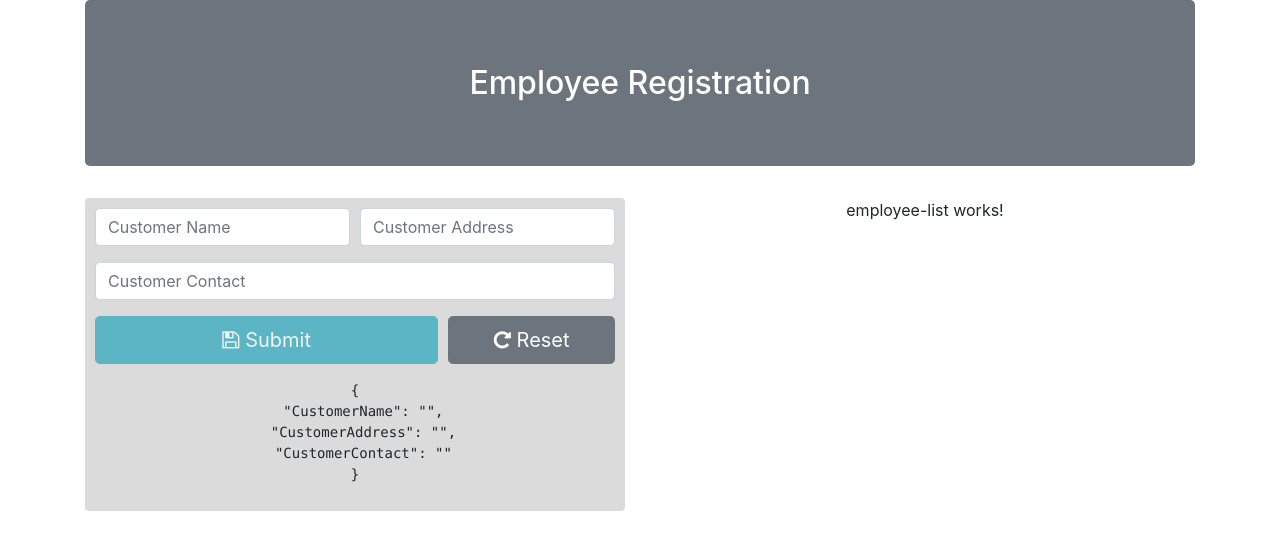
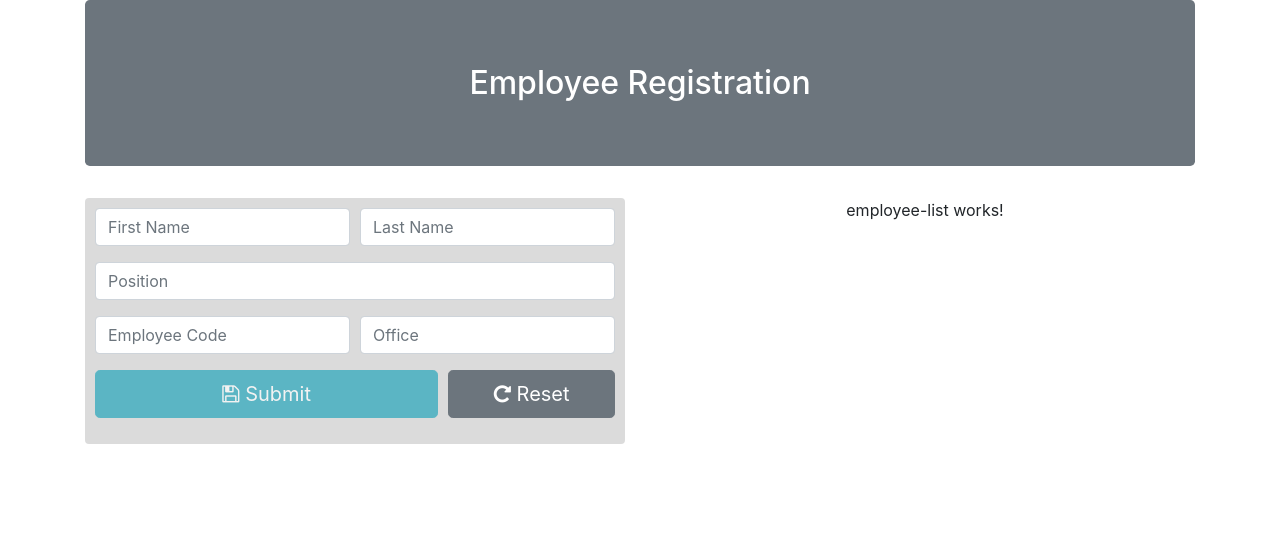
Before and after one commit to uzairqq/Angular-Crud, an Angular app: page / in a window 1280 px wide. Shown: the top 550 px of the page. Built offline with nearby package versions, Linux system fonts and the light colour scheme.

Commit message:
Insertion Working Succesfuly here

```diff
--- a/src/app/app.module.ts
+++ b/src/app/app.module.ts
@@ -4,6 +4,7 @@ import { AppComponent } from './app.component';
 import { EmployeesComponent } from './employees/employees.component';
 import { EmployeeComponent } from './employees/employee/employee.component';
 import { EmployeeListComponent } from './employees/employee-list/employee-list.component';
+
 import {FormsModule} from '@angular/forms';
 import {HttpModule} from '@angular/http';
 @NgModule({
--- a/src/app/employees/employee/employee.component.html
+++ b/src/app/employees/employee/employee.component.html
@@ -1,27 +1,41 @@
-<form class="cust-form" #CustomerForm="ngForm">
+<form class="emp-form" #employeeForm="ngForm" (ngSubmit)="onSubmit(employeeForm)">
 <div class="form-row">
   <div class="form-group col-md-6">
-  <input class="form-control" placeholder="Customer Name" name="CustomerName" #CustomerName="ngModel" required  ngModel>
-  <div class="div.validation-error" *ngIf="CustomerName.invalid && CustomerName.touched ">This Feild is Required</div>
+    <input class="form-control" required name="firstName" #FirstName="ngModel"  placeholder="First Name" [(ngModel)]="employeeService.FirstName">
+    <div class="validation-error" *ngIf="FirstName.invalid && FirstName.touched ">This Feild is Required</div>
   </div>
   <div class="form-group col-md-6">
-    <input class="form-control" placeholder="Customer Address"  name="CustomerAddress" #CustomerAddress="ngModel" required  ngModel>
-    <div class="div.validation-error" *ngIf="CustomerAddress.invalid && CustomerAddress.touched ">This Feild is Required</div>
-  </div>
-  <div class="form-group col-md-12">
-    <input class="form-control" placeholder="Customer Contact"  name="CustomerContact" #CustomerContact="ngModel"  required ngModel>
-    <div class="div.validation-error" *ngIf="CustomerContact.invalid && CustomerContact.touched ">This Feild is Required</div>
+      <input class="form-control" required name="LastName" #LastName="ngModel" placeholder="Last Name" ngModel >
+      <div class="validation-error" *ngIf="LastName.invalid && LastName.touched ">This Feild is Required</div>
+    </div>
+</div>
 
-  </div>
+<div class="form-group">
+    <input class="form-control" name="Position" #Position="ngModel" placeholder="Position" [(ngModel)]="employeeService.Position">
 </div>
 
 <div class="form-row">
-    <div class="form-group col-md-8">
- <button [disabled]="!CustomerForm.valid" type="submit" class="btn btn-lg btn-block btn-info"><i class="fa fa-floppy-o"></i> Submit</button>
+    <div class="form-group col-md-6">
+      <input class="form-control" name="EmpCode" #EmpCode="ngModel" placeholder="Employee Code" [(ngModel)]="employeeService.EmpCode">
     </div>
-    <div class="form-group col-md-4">
-        <button type="button" (click)="resetForm(CustomerForm)" class="btn btn-lg btn-block btn-secondary"><i class="fa fa-repeat"></i> Reset</button>
+    <div class="form-group col-md-6">
+        <input class="form-control" name="Office" #Office="ngModel" placeholder="Office" [(ngModel)]="employeeService.Office">
+    </div>
+  </div>
+
+  <div class="form-row">
+      <div class="form-group col-md-8">
+      <button [disabled]="!employeeForm.valid" type="submit" class="btn btn-lg btn-block btn-info"><i class="fa fa-floppy-o"></i> Submit</button>
+      </div>
+      <div class="form-group col-md-4">
+          <button type="button" (click)="resetForm(employeeForm)" class="btn btn-lg btn-block btn-secondary"><i class="fa fa-repeat"></i> Reset</button>
       </div>
     </div>
-    <pre>{{CustomerForm.value | json}}</pre>
+
 </form>
+
+<!-- [(ngModel)]="employeeService.selectedEmployee.FirstName" -->
+<!-- [(ngModel)]="employeeService.selectedEmployee.LastName" -->
+<!-- [(ngModel)]="employeeService.selectedEmployee.Position" -->
+<!-- [(ngModel)]="employeeService.selectedEmployee.EmpCode" -->
+<!-- [(ngModel)]="employeeService.selectedEmployee.Office" -->
--- a/src/app/employees/employee/employee.component.ts
+++ b/src/app/employees/employee/employee.component.ts
@@ -1,7 +1,6 @@
 import { Component, OnInit } from '@angular/core';
 import { EmployeeService } from '../../shared/employee.service';
 import { NgForm } from '@angular/forms';
-
 
 @Component({
   selector: 'app-employee',
@@ -10,23 +9,30 @@ import { NgForm } from '@angular/forms';
 })
 export class EmployeeComponent implements OnInit {
 
-  constructor(private employeeService: EmployeeService) { }
-
+  constructor(private employeeService: EmployeeService) {}
   ngOnInit() {
     this.resetForm();
   }
   resetForm(form?: NgForm) {
     if (form != null) {
-    form.reset(); // for  form reset
-    this.employeeService.selectedEmployee = { // for employee model reset
-      CustomerId: null,
-      CustomerName: '',
-      CustomerAddress: '',
-      CustomerContact: ''
+      form.reset(); // for  form reset
+     this.employeeService.selectedEmployee = { // for employee model reset
+      EmoployeeID: null,
+      FirstName: '',
+      LastName: '',
+      Position: '',
+      EmpCode: '',
+      Office: ''
     };
     console.log(form.value);
     }
-
+  }
+  onSubmit(form: NgForm) {
+    console.log('OnSubmit Method ' , form.value);
+    this.employeeService.postEmployee(form.value)
+    .subscribe(data => {
+      this.resetForm(form);
+    });
   }
 
 }
--- a/src/app/shared/employee.service.ts
+++ b/src/app/shared/employee.service.ts
@@ -12,11 +12,13 @@ export class EmployeeService {
   selectedEmployee: Employee;
   constructor(private http: Http) { }
 
-  postCustomer(cust: Employee) {
-    const body = JSON.stringify(cust);
-    const headerOptions = new Headers({'ContentType' : 'application/json'});
+  postEmployee(emp: Employee) {
+    console.log('PostCustomer Method Befor Json Stringify' , emp);
+    const body = JSON.stringify(emp);
+    console.log('PostCustomer Method After Json Stringify' , body);
+    const headerOptions = new Headers({'Content-Type' : 'application/json'});
     const requestOptions = new RequestOptions({method: RequestMethod.Post, headers: headerOptions});
-   return this.http.post('http://localhost:56996/api/Customer', body, requestOptions ).map(x => x.json());
+    return this.http.post('http://localhost:55538/api/Employees', body, requestOptions ).map(x => x.json());
   }
 
 }
--- a/src/styles.css
+++ b/src/styles.css
@@ -1,4 +1,4 @@
-form.cust-form{
+form.emp-form{
     background-color: #dbdbdb;
     border-radius: 4px;
     padding: 10px;
```
Also changed, not shown: src/app/shared/employee.model.ts (+6 -4 lines).
